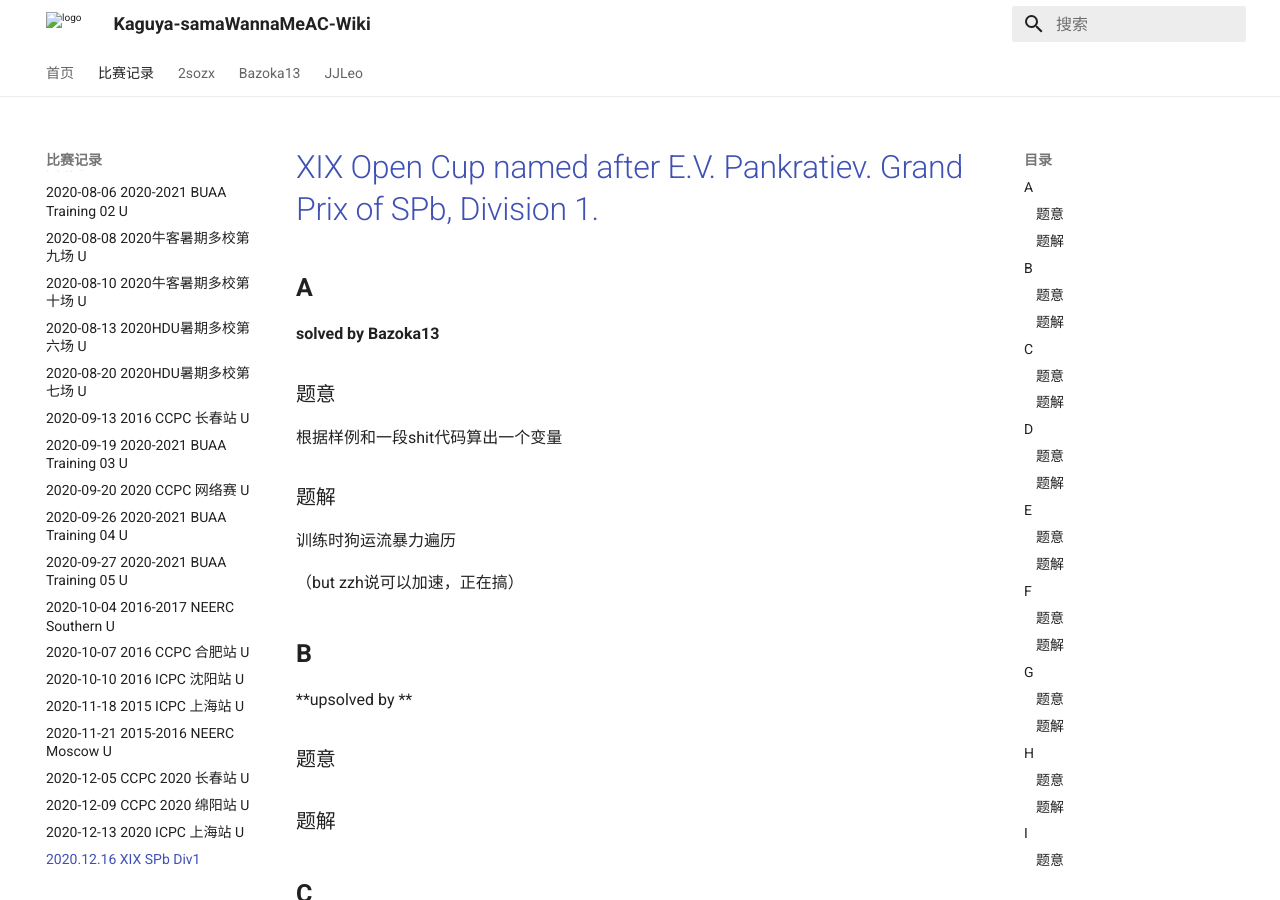
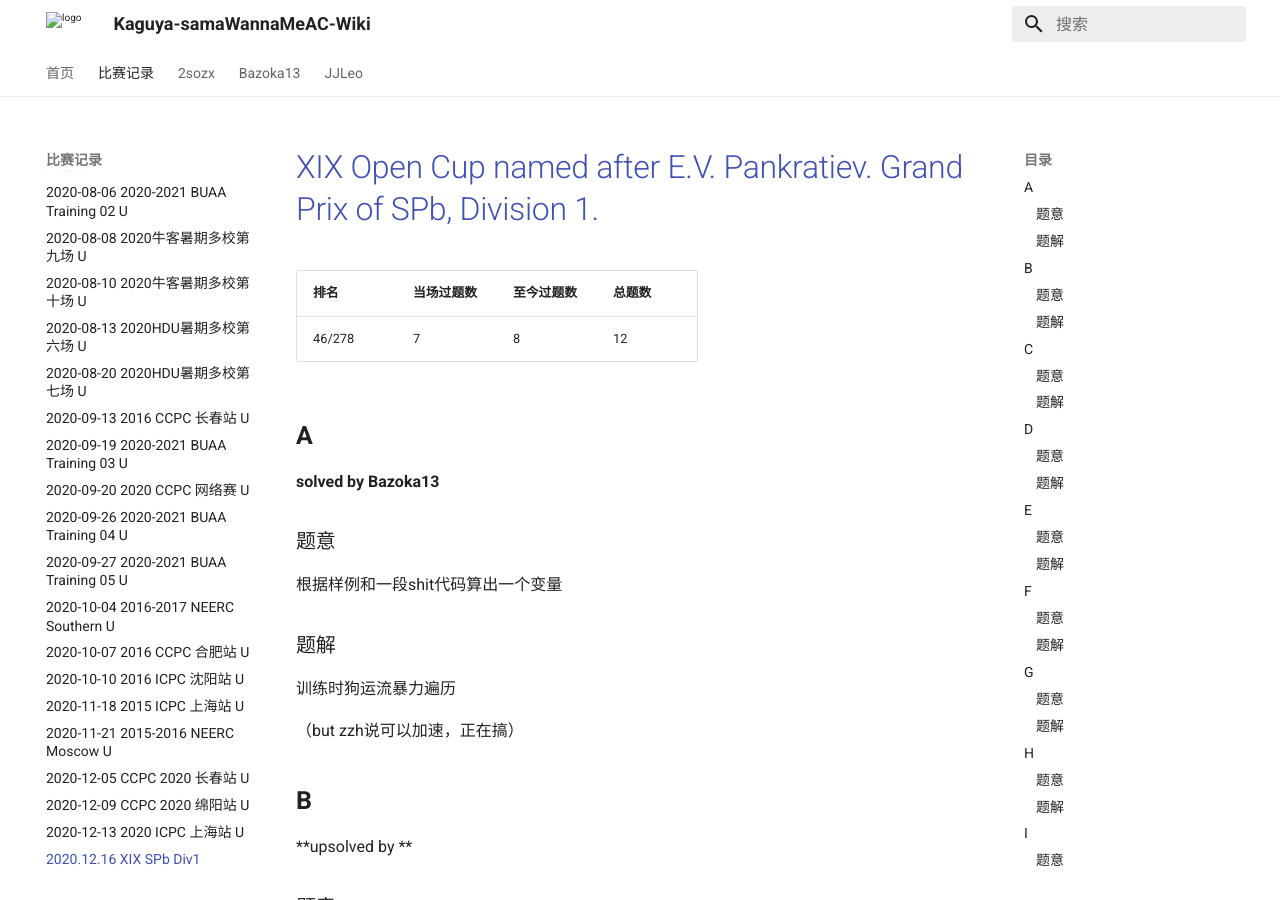
Before and after one commit to Kaguya-samaWannaMeAC/kaguya-samawannameac.github.io, an MkDocs documentation site: the page built from docs/contest/2020-12-16 XIX SPb Div1.md, in a window 1280 px wide and 900 px high. Built offline with MkDocs 1.6.1 and Material for MkDocs 9.7.7, drawn with Linux system fonts in a browser that asks for light colours; formulas are drawn with MathJax 3.

Commit message:
Update 2020-12-16 XIX SPb Div1.md

```diff
--- a/docs/contest/2020-12-16 XIX SPb Div1.md
+++ b/docs/contest/2020-12-16 XIX SPb Div1.md
@@ -1,4 +1,8 @@
 # [XIX Open Cup named after E.V. Pankratiev. Grand Prix of SPb, Division 1.](http://opentrains.snarknews.info/~ejudge/team.cgi?contest_id=010433)
+
+| 排名   | 当场过题数 | 至今过题数 | 总题数 |
+| ------ | ---------- | ---------- | ------ |
+| 46/278 | 7          | 8          | 12     |
 
 ## **A**
 
```
